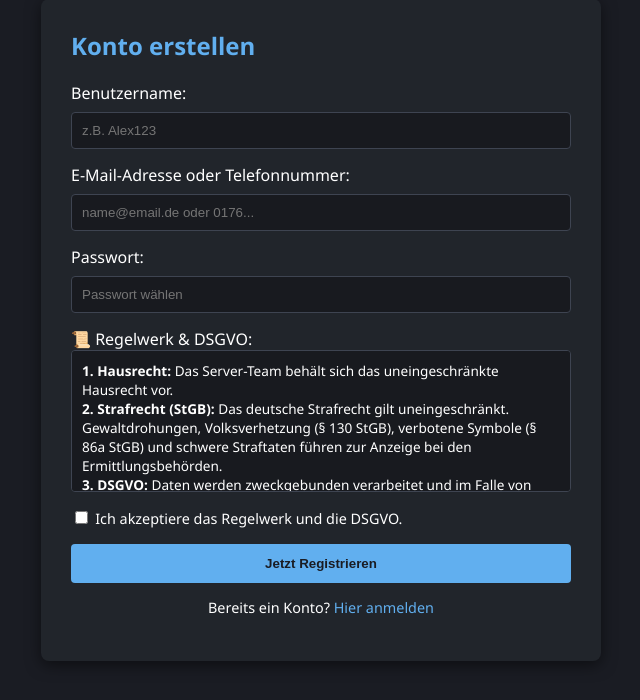
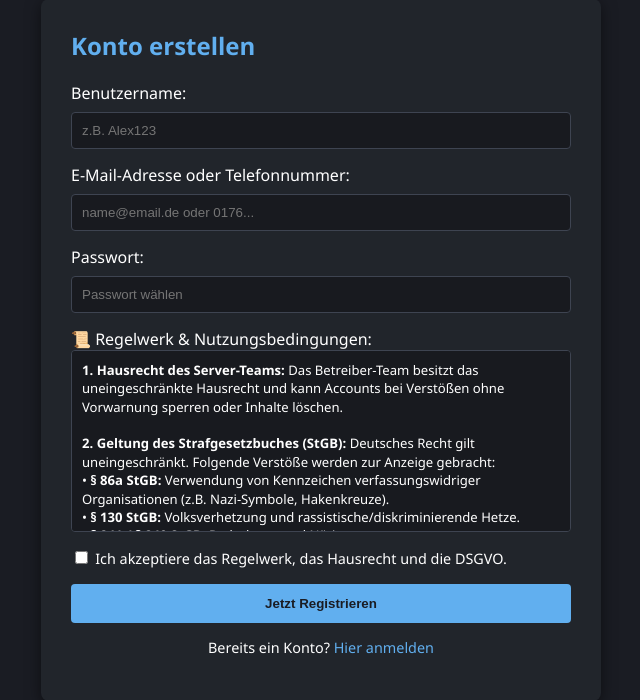
Before and after one commit to Skyguy1710/Pixelcraft-solutions, a Flask app: page / in a window 1280 px wide. Shown: the part 49-749 px from the top of the page, without its empty margins (319-959 px from the left). Run offline with Flask 3, Linux system fonts and the light colour scheme; the visitor is signed in with stand-in values (Sample User, id 1).

Commit message:
Revise registration rules and legal disclaimers
Updated the rules section and added legal references for user registration.

```diff
--- a/templates/index.html
+++ b/templates/index.html
@@ -8,7 +8,7 @@
         .box { background: #21252b; padding: 30px; border-radius: 8px; max-width: 500px; width: 100%; box-shadow: 0 4px 15px rgba(0,0,0,0.5); }
         h2 { color: #61afef; margin-top: 0; }
         input[type="text"], input[type="password"] { width: 100%; padding: 10px; margin: 8px 0 15px 0; border-radius: 4px; border: 1px solid #3e4451; background: #181a1f; color: #fff; box-sizing: border-box; }
-        .rules-box { background: #181a1f; border: 1px solid #3e4451; padding: 10px; height: 120px; overflow-y: auto; font-size: 0.85rem; margin-bottom: 15px; border-radius: 4px; line-height: 1.4; }
+        .rules-box { background: #181a1f; border: 1px solid #3e4451; padding: 10px; height: 160px; overflow-y: auto; font-size: 0.82rem; margin-bottom: 15px; border-radius: 4px; line-height: 1.4; }
         button { width: 100%; padding: 12px; background: #61afef; border: none; border-radius: 4px; font-weight: bold; cursor: pointer; color: #1a1c23; }
         button:hover { background: #498cd6; }
         a { color: #61afef; text-decoration: none; }
@@ -33,16 +33,20 @@
             <label>Passwort:</label>
             <input type="password" name="password" required placeholder="Passwort wählen">
 
-            <label>📜 Regelwerk & DSGVO:</label>
+            <label>📜 Regelwerk & Nutzungsbedingungen:</label>
             <div class="rules-box">
-                <b>1. Hausrecht:</b> Das Server-Team behält sich das uneingeschränkte Hausrecht vor.<br>
-                <b>2. Strafrecht (StGB):</b> Das deutsche Strafrecht gilt uneingeschränkt. Gewaltdrohungen, Volksverhetzung (§ 130 StGB), verbotene Symbole (§ 86a StGB) und schwere Straftaten führen zur Anzeige bei den Ermittlungsbehörden.<br>
-                <b>3. DSGVO:</b> Daten werden zweckgebunden verarbeitet und im Falle von Notfällen zur Gefahrenabwehr verwendet.
+                <b>1. Hausrecht des Server-Teams:</b> Das Betreiber-Team besitzt das uneingeschränkte Hausrecht und kann Accounts bei Verstößen ohne Vorwarnung sperren oder Inhalte löschen.<br><br>
+                <b>2. Geltung des Strafgesetzbuches (StGB):</b> Deutsches Recht gilt uneingeschränkt. Folgende Verstöße werden zur Anzeige gebracht:<br>
+                • <b>§ 86a StGB:</b> Verwendung von Kennzeichen verfassungswidriger Organisationen (z.B. Nazi-Symbole, Hakenkreuze).<br>
+                • <b>§ 130 StGB:</b> Volksverhetzung und rassistische/diskriminierende Hetze.<br>
+                • <b>§ 241 / § 240 StGB:</b> Bedrohung und Nötigung.<br>
+                • <b>Schwere Straftaten:</b> Androhung oder Beichte von Gewalttaten, Amokläufen oder Missbrauch.<br><br>
+                <b>3. Datenschutz (DSGVO):</b> Daten (Benutzername, Kontakt, Passwörter) werden zweckgebunden gespeichert. Im Falle akuter Notfälle oder Straftaten werden Logs zur Gefahrenabwehr an Behörden übergeben.
             </div>
 
             <div style="margin-bottom: 15px;">
                 <input type="checkbox" name="rules_accepted" id="rules" required>
-                <label for="rules" style="font-size: 0.9rem;">Ich akzeptiere das Regelwerk und die DSGVO.</label>
+                <label for="rules" style="font-size: 0.9rem;">Ich akzeptiere das Regelwerk, das Hausrecht und die DSGVO.</label>
             </div>
 
             <button type="submit">Jetzt Registrieren</button>
```
